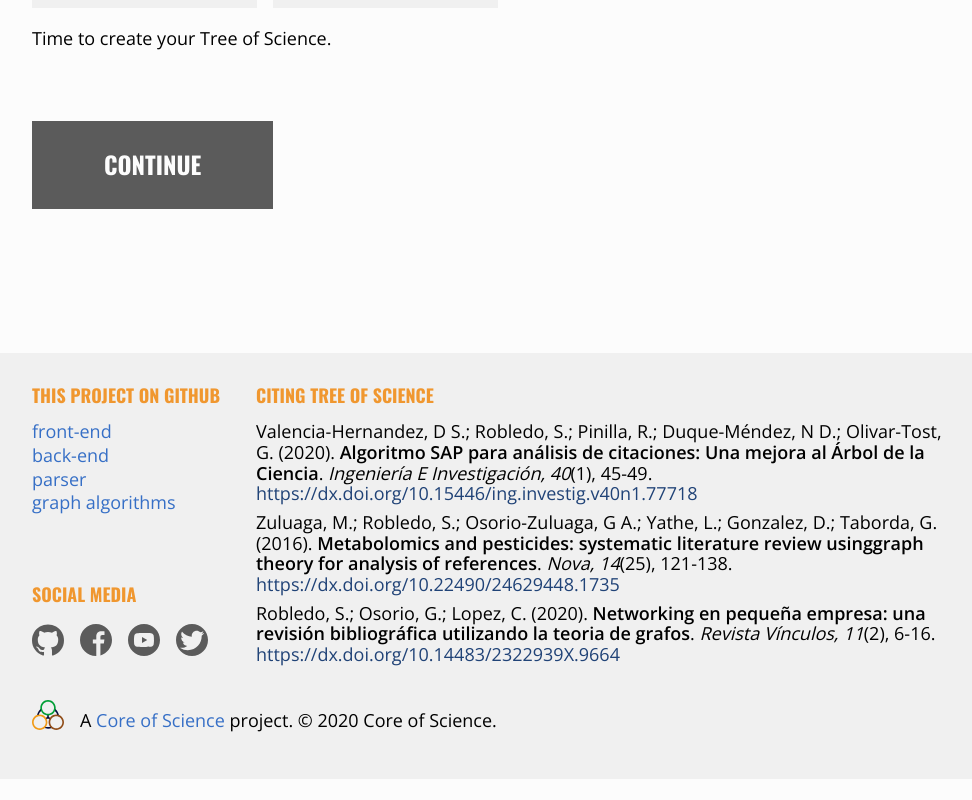
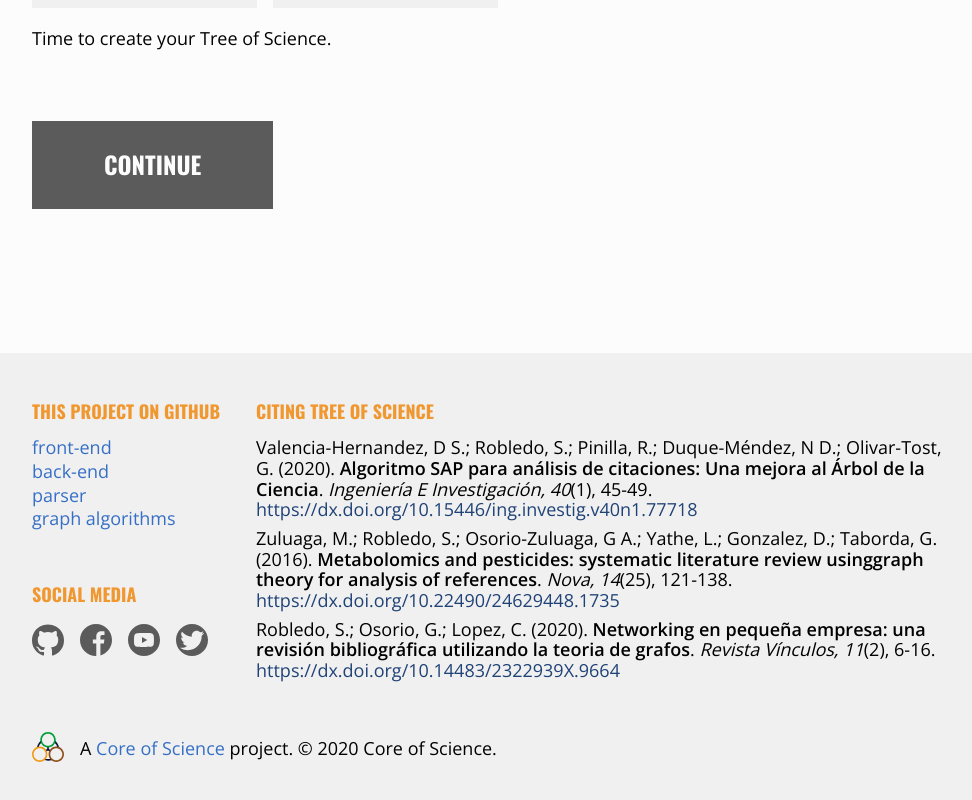
Before and after one commit to coreofscience/tos.coreofscience.org, a React (Create React App) app: page / in a window 1280 px wide. Shown: the part 671-1471 px from the top of the page, without its empty margins (134-1106 px from the left). Before the commit the page ends 1450 px from the top, so only its background shows below. Built offline with nearby package versions, Linux system fonts and the light colour scheme; no server answers; the HTML template or start-up script is replaced by a standard one.

Commit message:
Fix some details

```diff
--- a/src/components/layout/Footer.css
+++ b/src/components/layout/Footer.css
@@ -1,17 +1,18 @@
 .footer {
-  padding: 1rem 0 3rem;
+  padding: 3rem 0;
   min-height: 8em;
 }
 
 .footer .footer__mainLinks {
   display: grid;
   grid-template-columns: 1fr;
-  grid-gap: 2rem;
+  grid-gap: 1rem 2rem;
 }
 
 .footer .footer__sectionHeader {
   color: var(--color-tree-root);
-  margin: 1rem 0;
+  margin-top: 0px;
+  margin-bottom: 1rem;
 }
 
 .footer ul.footer__sectionLinks {
@@ -46,10 +47,10 @@
 }
 
 .footer .footer__copy {
-  margin-top: 1rem;
+  margin-top: 2rem;
   display: flex;
   flex-direction: row;
-  align-items: flex-end;
+  align-items: center;
 }
 
 .footer .footer__copy img {
--- a/src/components/layout/Footer.tsx
+++ b/src/components/layout/Footer.tsx
@@ -159,10 +159,23 @@ const Footer = () => (
       </section>
     </div>
     <div className="footer__copy">
-      <CoreOfScience />
+      <a
+        target="_blank"
+        rel="noopener noreferrer"
+        href="https://coreofscience.com"
+      >
+        <CoreOfScience />
+      </a>
       <span>
-        A <a href="https://coreofscience.com">Core of Science</a> project.
-        &copy; 2020 Core of Science.
+        A{" "}
+        <a
+          target="_blank"
+          rel="noopener noreferrer"
+          href="https://coreofscience.com"
+        >
+          Core of Science
+        </a>{" "}
+        project. &copy; 2020 Core of Science.
       </span>
     </div>
   </div>
```
